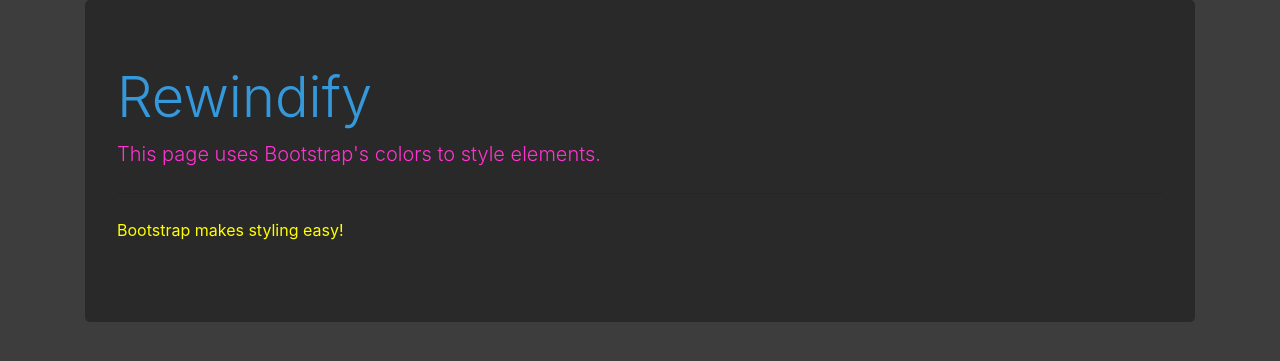
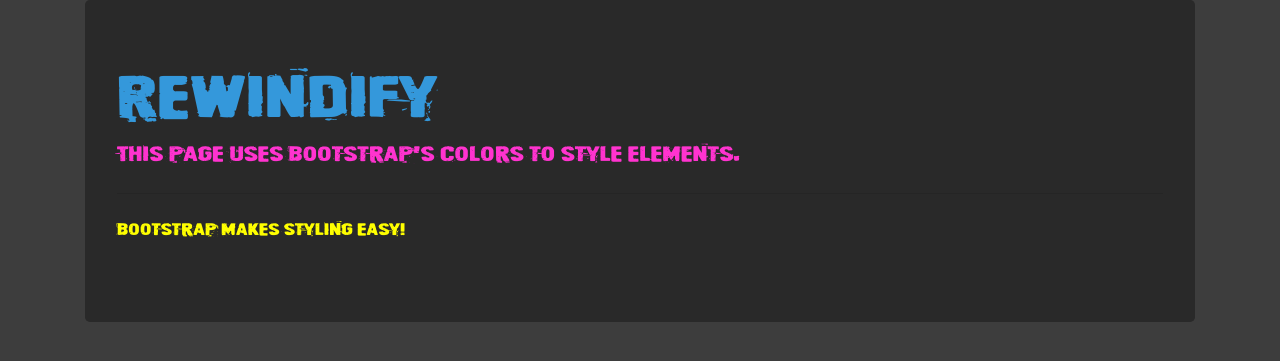
Before and after one commit to eldridgeS/Rewindifyy, a Django app: page /myappp/ in a window 1280 px wide. Shown: the top 361 px of the page. Run offline with Django 5.2, Linux system fonts and the light colour scheme; some libraries are stand-ins or nearby versions.

Commit message:
font test

```diff
--- a/myappp/static/myappp/css/custom.css
+++ b/myappp/static/myappp/css/custom.css
@@ -24,3 +24,21 @@
 body {
     background-color: #3d3d3d; /* Light gray background for the entire page */
 }
+
+/* static/css/custom.css */
+@font-face {
+    font-family: 'Cybrpnuk';
+    src: url('../css/fonts/Cybrpnuk2.ttf') format('truetype'); /* Adjust the path based on your setup */
+    font-weight: normal;
+    font-style: normal;
+}
+
+body {
+    font-family: 'Cybrpnuk', cursive; /* Apply the Cybrpnuk font to the body or specific elements */
+}
+
+/* Apply the Cybrpnuk font to the specific <h1> element */
+.test-primary {
+    font-family: 'Cybrpnuk', cursive; /* Use the Cybrpnuk font */
+    color: #00ffcc; /* Optional: Change the color for a cyberpunk effect */
+}
```
Also changed, not shown: myappp/static/myappp/css/font.css (line endings or trailing spaces), myappp/static/myappp/css/fonts/Cybrpnuk2.ttf (added).
